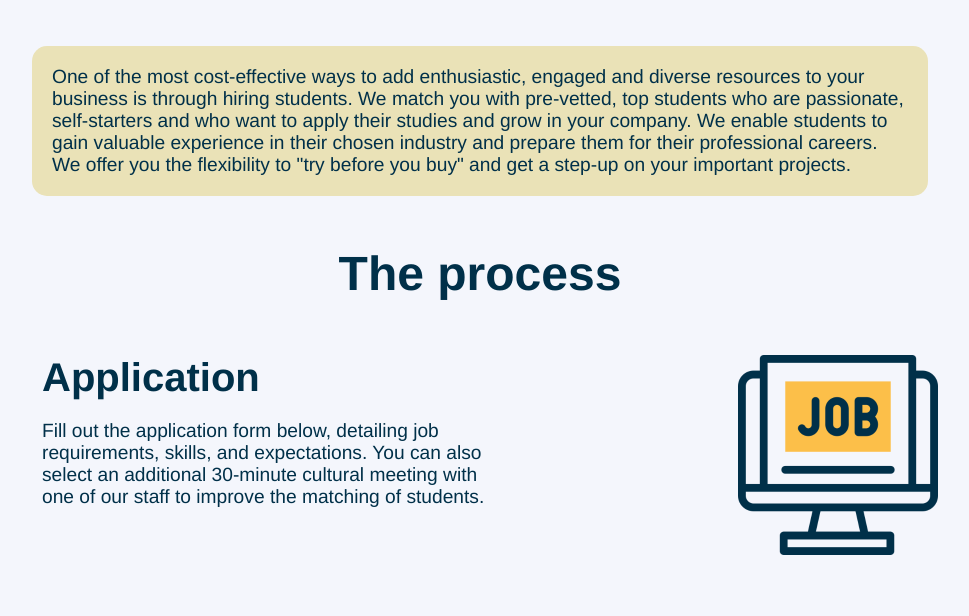
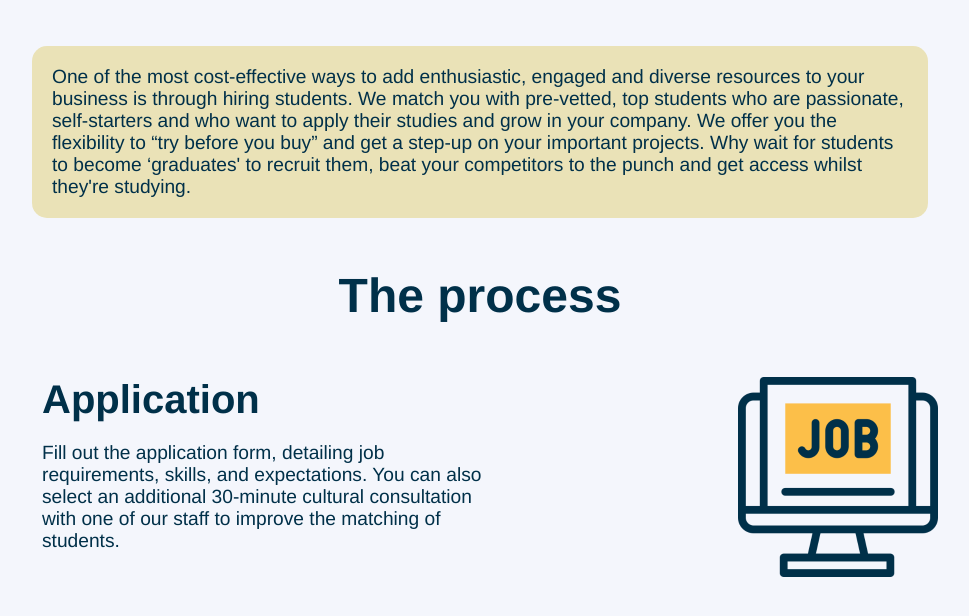
Before and after one commit to magma-recruiting/website, a Jekyll site: the page built from companies.html, in a window 1280 px wide and 900 px high, scrolled down 360 px, cut to the strip 194-810 px from the top of the window. Shown: the whole strip, without its empty margins (160-1129 px from the left). Built offline with Jekyll 4.4.1, drawn with Linux system fonts in a browser that asks for light colours; some of the changed text lies outside the part shown.

Commit message:
* Updated company info page copy

```diff
--- a/companies.html
+++ b/companies.html
@@ -4,9 +4,9 @@
 underline: Looking to add fresh talent to your teams?
 selling_point: |-
   One of the most cost-effective ways to add enthusiastic, engaged and diverse resources to your business is through hiring students. We match you with
-  pre-vetted, top students who are passionate, self-starters and who want to apply their studies and grow in your company. We enable students to gain
-  valuable experience in their chosen industry and prepare them for their professional careers. We offer you the flexibility to "try before you buy" and
-  get a step-up on your important projects.
+  pre-vetted, top students who are passionate, self-starters and who want to apply their studies and grow in your company. We offer you the flexibility
+  to “try before you buy” and get a step-up on your important projects. Why wait for students to become ‘graduates' to recruit them, beat your
+  competitors to the punch and get access whilst they're studying.
 
 call_to_action: Join
 typeform_data_tf_popup: uU9kpBPl
@@ -14,22 +14,22 @@
 sections:
   - title: Application
     description: |-
-      Fill out the application form below, detailing job requirements, skills, and expectations. You can also select an additional 30-minute cultural
-      meeting with one of our staff to improve the matching of students.
+      Fill out the application form, detailing job requirements, skills, and expectations. You can also select an additional 30-minute cultural
+      consultation with one of our staff to improve the matching of students.
   - title: Selection
     description: |-
       We provide you with the profiles of the top 3-5 students that best match your position. From there, we can facilitate any further recruitment
       processes so that you can make the best choice for your company.
   - title: Work
     description: |-
-      Once you’ve chosen the applicant(s) you want, you can trial them for your specified duration with no ongoing commitment; however, it must be paid
+      Once you've chosen the applicant(s) you want, you can trial them for your specified duration with no ongoing commitment; however, it must be paid
       work. This is a must if you want to attract the best students.
   - title: Post
     description: |-
-      Once the work experience has completed, and if you’re highly satisfied with the match, you may also offer them a job for after they graduate,
-      however it is not a requirement.
+      Once the work experience has completed, and if you're highly satisfied with the match, you may also offer them a job for after they graduate,
+      however it is not a requirement. If the student accepts your job offer, you will need to pay our offloading fee.
 
 extra_text: |-
-  We allow you the flexibility to choose the length of the program, we recommend 3-12 weeks. The number of days however, are dependent on the students'
-  availability, we suggest no less than 2 days a week. We are here to help you through the process whenever you need.
+  We allow you the flexibility to choose the length of the program, we recommend between 3-12 weeks. The number of days however, are dependent on the
+  students' availability, we require them to be able to do no less than 2 days a week. We are here to help you through the process whenever you need.
 ---
```
